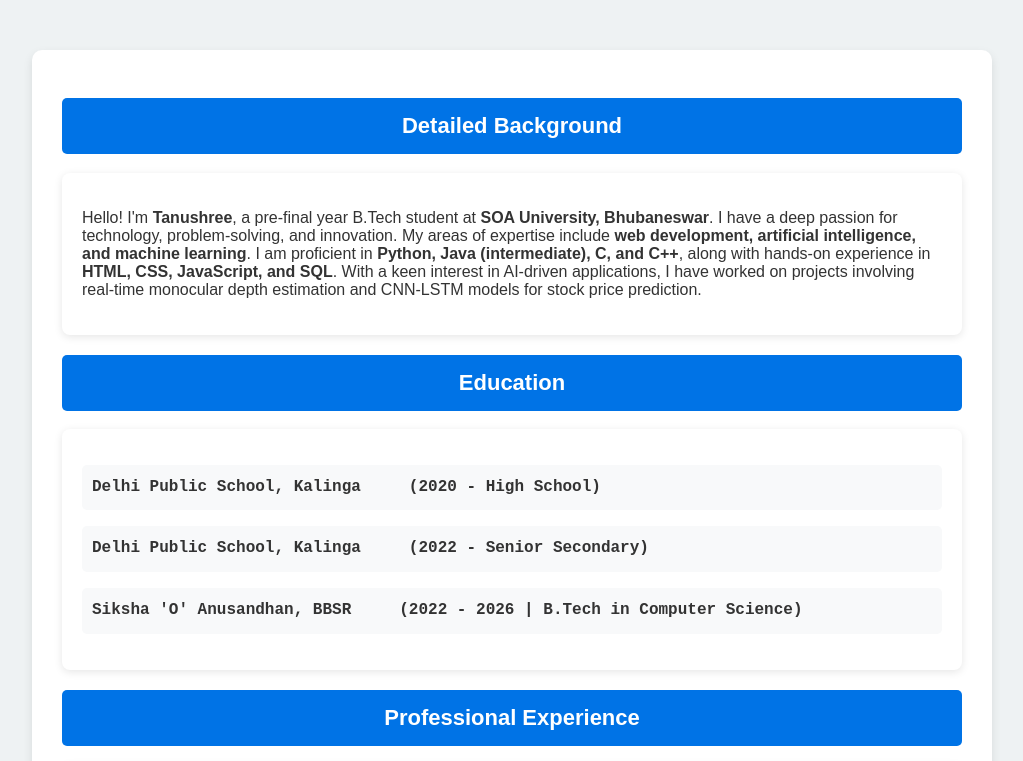
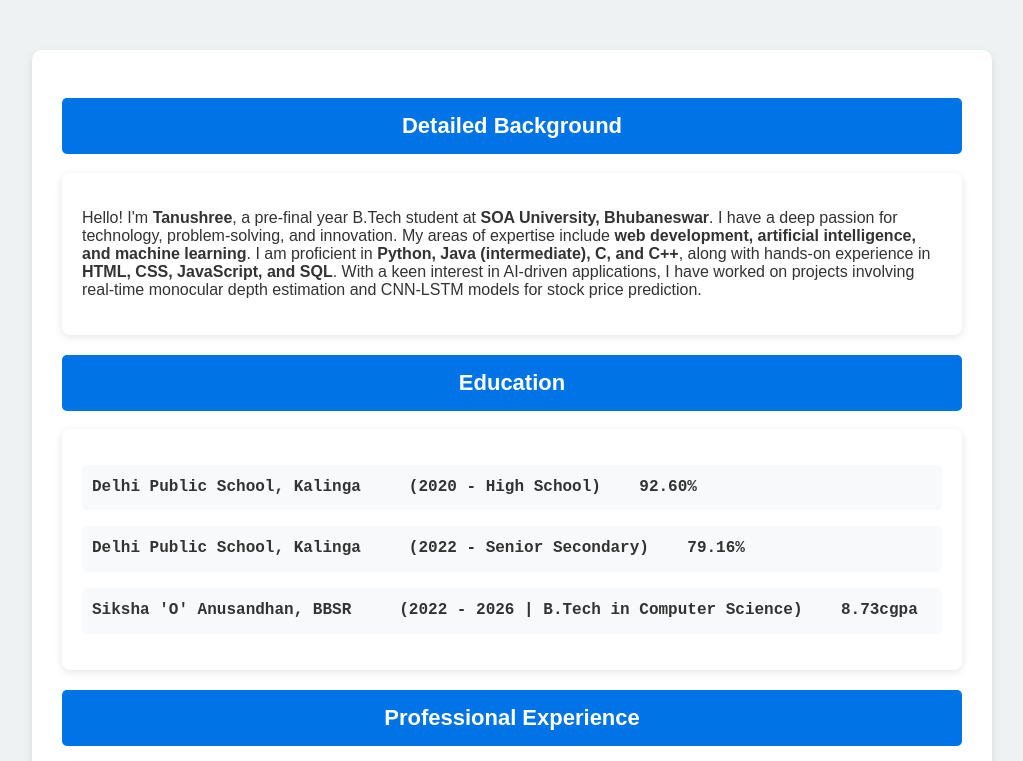
Before and after one commit to tanushree-dwibedi/Portfolio, a plain HTML site: page AboutMe.html in a window 1280 px wide. Shown: the top 761 px of the page, without its empty margins (128-1151 px from the left). Drawn offline with Linux system fonts and the light colour scheme.

Commit message:
Update AboutMe.html

```diff
--- a/AboutMe.html
+++ b/AboutMe.html
@@ -65,11 +65,11 @@
             I am proficient in <b>Python, Java (intermediate), C, and C++</b>, along with hands-on experience in <b>HTML, CSS, JavaScript, and SQL</b>. With a keen interest in AI-driven applications, I have worked on projects involving real-time monocular depth estimation and CNN-LSTM models for stock price prediction.</p>
         </div>
 
-        <h2>Education</h2>
+         <h2>Education</h2>
         <div class="section education">
-            <pre>Delhi Public School, Kalinga     (2020 - High School)</pre>
-            <pre>Delhi Public School, Kalinga     (2022 - Senior Secondary)</pre>
-            <pre>Siksha 'O' Anusandhan, BBSR     (2022 - 2026 | B.Tech in Computer Science)</pre>
+            <pre>Delhi Public School, Kalinga     (2020 - High School)    92.60%</pre>
+            <pre>Delhi Public School, Kalinga     (2022 - Senior Secondary)    79.16%</pre>
+            <pre>Siksha 'O' Anusandhan, BBSR     (2022 - 2026 | B.Tech in Computer Science)    8.73cgpa</pre>
         </div>
 
         <h2>Professional Experience</h2>
```
